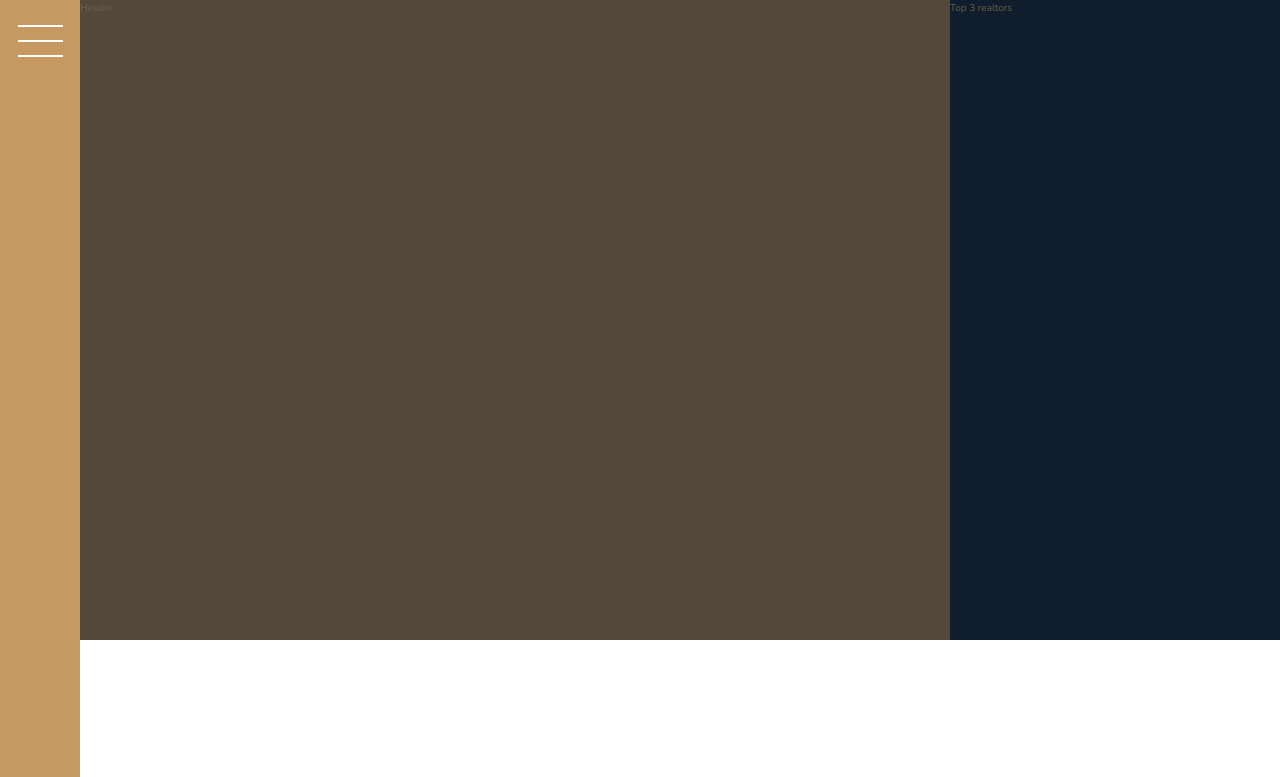
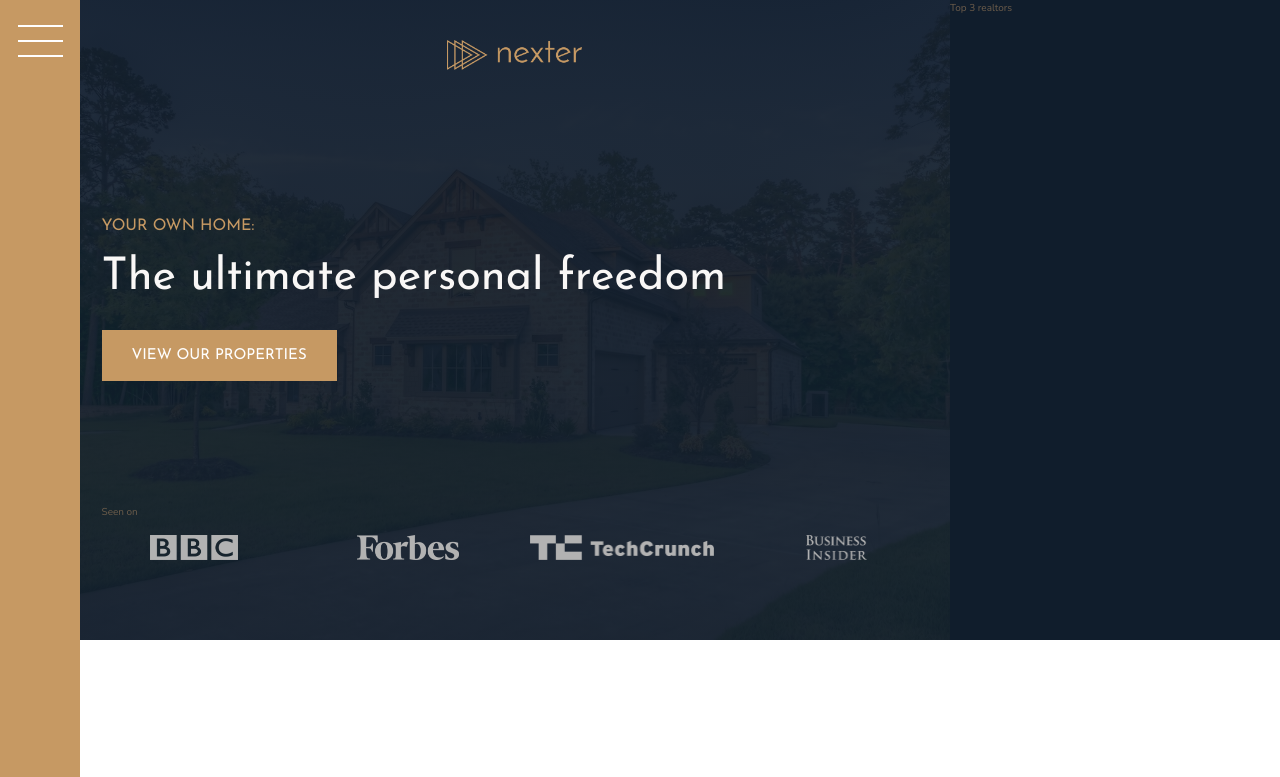
Before and after one commit to lucianomuniz/nexter, a website: page index.html in a window 1280 px wide. Shown: the top 777 px of the page. Drawn offline with nearby package versions, Linux system fonts and the light colour scheme.

Commit message:
add the header

```diff
--- a/index.html
+++ b/index.html
@@ -19,7 +19,18 @@
     </div>
 
     <header class="header">
-        Header
+        <img src="img/logo.png" alt="logo" class="header__logo">
+        <h3 class="heading-3">Your own home:</h3>
+        <h1 class="heading-1">The ultimate personal freedom</h1>
+        <button class="btn header__btn">View our properties</button>
+        <div class="header__seenon-text">Seen on</div>
+        <div class="header__seenon-logos">
+            <img src="img/logo-bbc.png" alt="Seen on logo 1">
+            <img src="img/logo-forbes.png" alt="Seen on logo 2">
+            <img src="img/logo-techcrunch.png" alt="Seen on logo 3">
+            <img src="img/logo-bi.png" alt="Seen on logo 4">
+        </div>
+
     </header>
 
     <div class="realtors">
@@ -281,7 +292,7 @@
                 <svg>
                     <use xlink:href="img/sprite.svg#icon-expand"></use>
                 </svg>
-                <p>4230 m<sup>2</sup></p>
+                <p>260 m<sup>2</sup></p>
             </div>
             <div class="home__price">
                 <svg>
--- a/sass/_header.scss
+++ b/sass/_header.scss
@@ -1,4 +1,44 @@
 .header {
   background-color: $color-grey-dark-1;
   grid-column: full-start / col-end 6;
+  background-image: linear-gradient(
+      rgba($color-secondary, 0.93),
+      rgba($color-secondary, 0.93)
+    ),
+    url(../img/hero.jpeg);
+  background-size: cover;
+  background-position: center;
+  padding: 8rem;
+  padding-top: 4rem;
+
+  display: grid;
+  grid-template-rows: 1fr min-content 6rem 1fr;
+  grid-template-columns: max-content;
+  row-gap: 1.5rem;
+  justify-content: center;
+
+  &__logo {
+    height: 3rem;
+    justify-self: center;
+  }
+
+  &__btn {
+    align-self: start;
+    justify-self: start;
+  }
+
+  &__seenon-text {
+  }
+
+  &__seenon-logos {
+    display: grid;
+    grid-template-columns: repeat(4, 1fr);
+    column-gap: 3rem;
+    justify-items: center;
+
+    img {
+      height: 2.5rem;
+      filter: brightness(70%);
+    }
+  }
 }
--- a/sass/_typography.scss
+++ b/sass/_typography.scss
@@ -5,6 +5,9 @@
 
 .heading-1 {
   @extend %heading;
+  font-size: 4.5rem;
+  color: $color-grey-light-1;
+  line-height: 1;
 }
 
 .heading-2 {
```
Also changed, not shown: css/style.css.
